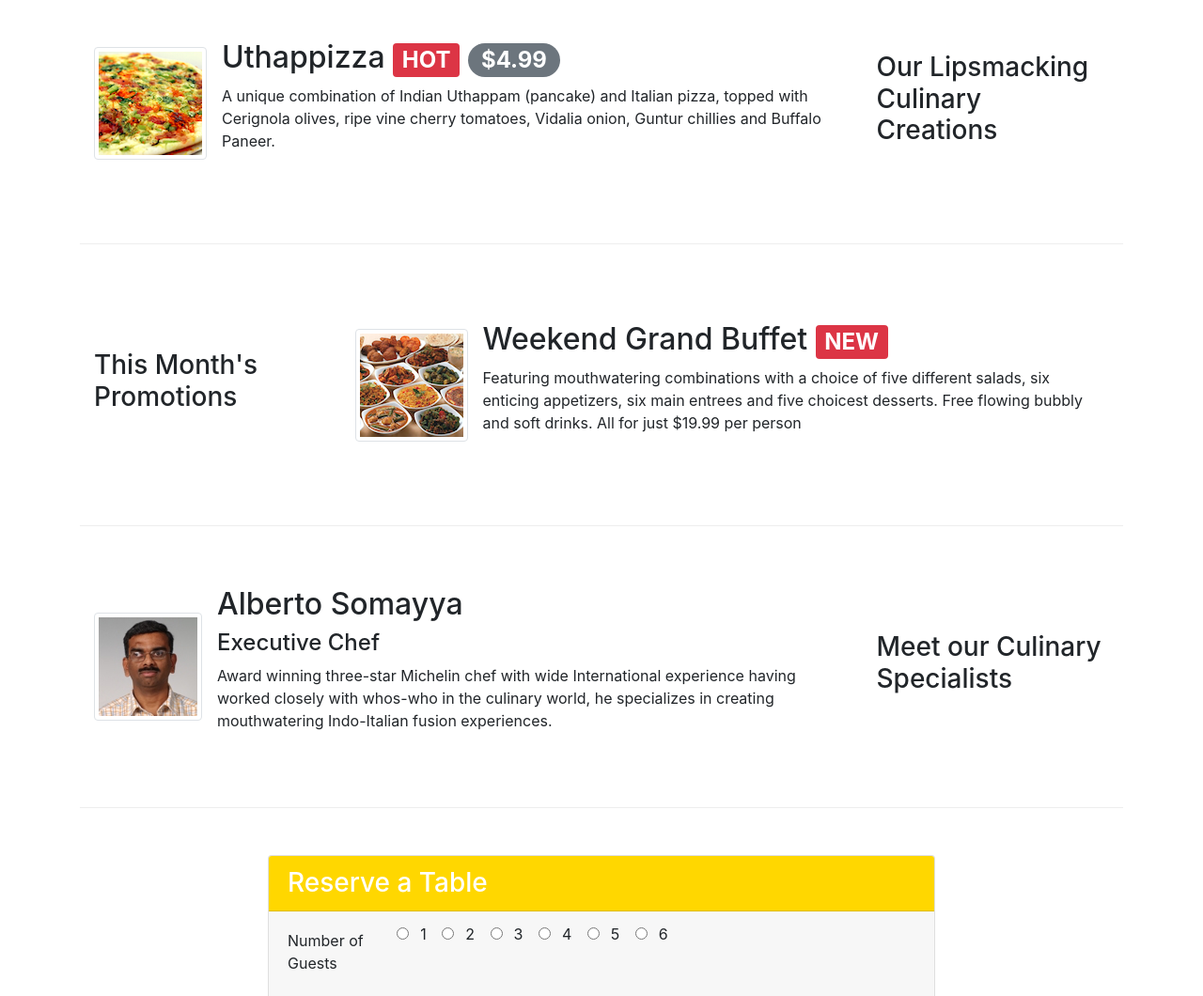
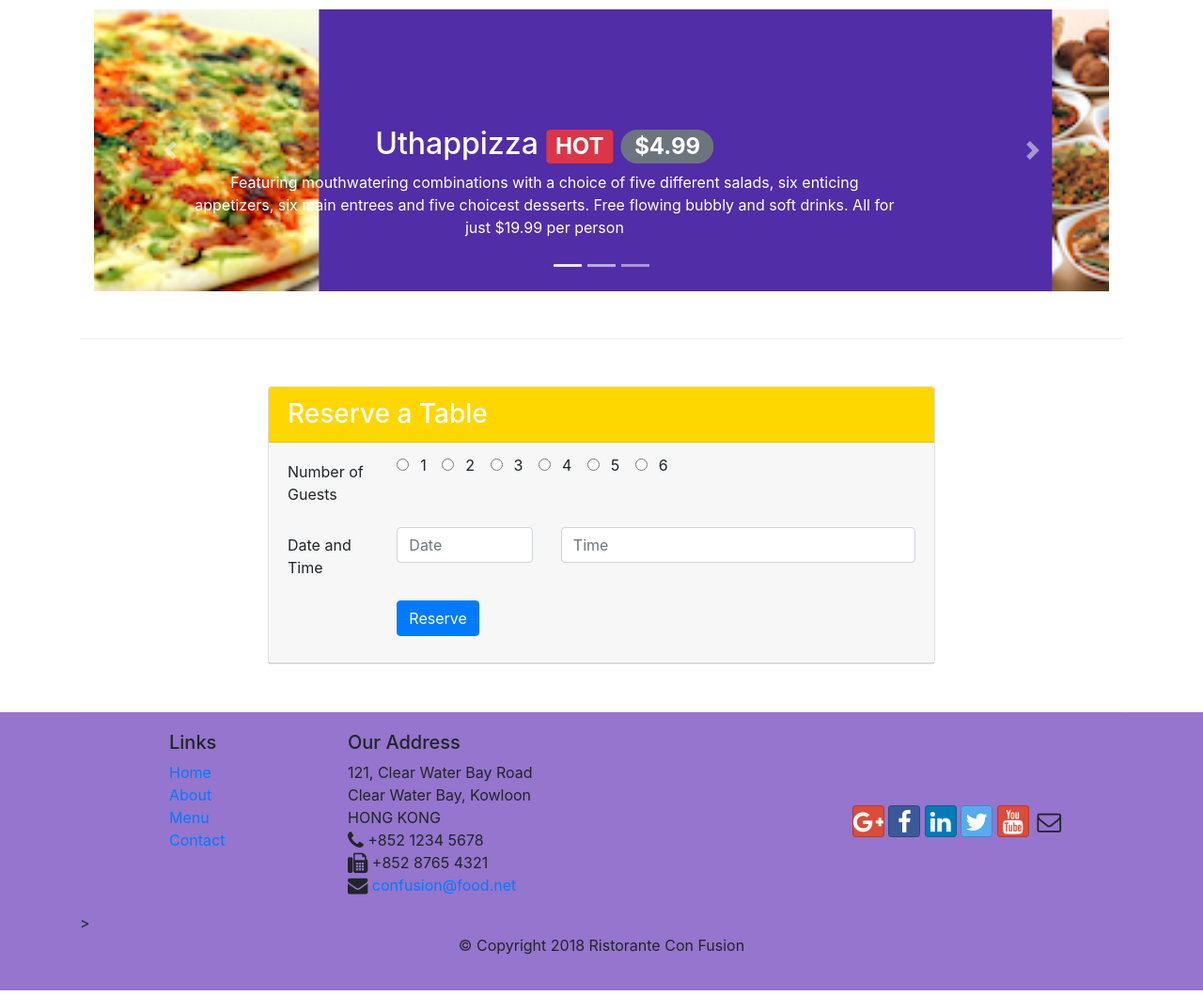
Before and after one commit to americussmile/nodejs_coursera, a website: page Bootstrap4/conFusion/index.html in a window 1280 px wide. Shown: the part 440-1500 px from the top of the page at 94% size. Drawn offline with nearby package versions, Linux system fonts and the light colour scheme.

Commit message:
carousel

```diff
--- a/Bootstrap4/conFusion/css/styles.css
+++ b/Bootstrap4/conFusion/css/styles.css
@@ -50,3 +50,18 @@ btn-sm{
     background: #FFD700;
 
 }
+
+.carousel {
+    background:#512DA8;
+}
+
+.carousel-item {
+  height: 300px;
+}
+
+.carousel-item img {
+    position: absolute;
+    top: 0;
+    left: 0;
+    min-height: 300px;
+}
--- a/Bootstrap4/conFusion/index.html
+++ b/Bootstrap4/conFusion/index.html
@@ -108,64 +108,68 @@
         </a> us to reserve for more than six guests
     </div>
     <div class="container">
-        <div class="row row-content align-items-center">
-            <div class="col-12 col-sm-4 order-sm-last col-md-3">
-                <h3>Our Lipsmacking Culinary Creations</h3>
-            </div>
-            <div class="col col-sm order-sm-first col-md">
-                <div class="media">
-                    <img class="d-flex mr-3 img-thumbnail align-self-center"
+        <div class="row row-content">
+            <div class="col">
+                <div id="mycarousel" class="carousel slide" data-ride="carousel">
+                    <div class="carousel-inner" role="listbox">
+                        <div class="carousel-item active">
+                            <img class="d-block img-fluid"
                             src="img/uthappizza.png" alt="uthappizza">
-                    <div class="media-body">
-                        <h2 class="mt-0 media-heading">
+                            <div class="carousel-caption d-none d-md-block">
+                                <h2>
                                     Uthappizza
                                     <span class="badge badge-danger">HOT</span>
                                     <span class="badge badge-pill badge-secondary">$4.99</span>
                                 </h2>
-                        <p>A unique combination of Indian Uthappam (pancake) and Italian pizza, topped with Cerignola olives, ripe vine cherry tomatoes, Vidalia onion, Guntur chillies and Buffalo Paneer.</p>
-                    </div>
-                </div>
+                                <p>Featuring mouthwatering combinations with a
+                                    choice of five different salads, six enticing appetizers,
+                                    six main entrees and five choicest desserts.
+                                    Free flowing bubbly and soft drinks.
+                                    All for just $19.99 per person
+                                </p>
                             </div>
                         </div>
 
-
-        <div class="row row-content align-items-center">
-            <div class="col-12 col-sm-4 col-md-3">
-                <h3>This Month's Promotions</h3>
-            </div>
-            <div class="col col-sm col-md">
-                <div class="media">
-                    <img class="d-flex mr-3 img-thumbnail align-self-center"
+                        <div class="carousel-item">
+                            <img class="d-block img-fluid"
                             src="img/buffet.png" alt="Buffet">
-                    <div class="media-body">
-                        <h2 class="mt-0 media-heading">Weekend Grand Buffet
+                            <div class="carousel-caption d-none d-md-block">
+                                <h2>Weekend Grand Buffet
                                         <span class="badge badge-danger">NEW</span>
                                 </h2>
                                 <p>Featuring mouthwatering combinations with a
                                     choice of five different salads, six enticing appetizers,
                                     six main entrees and five choicest desserts.
                                     Free flowing bubbly and soft drinks.
-                            All for just $19.99 per person </p>
-                    </div>
-                </div>
+                                    All for just $19.99 per person
+                                </p>
                             </div>
                         </div>
 
-        <div class="row row-content align-items-center">
-            <div class="col-12 col-sm-4 order-sm-last col-md-3">
-                <h3>Meet our Culinary Specialists</h3>
-            </div>
-            <div class="col col-sm order-sm-first col-md">
-                <div class="media">
-                    <img class="d-flex mr-3 img-thumbnail align-self-center"
+                        <div class="carousel-item">
+                            <img class="d-block img-fluid"
                             src="img/alberto.png" alt="Alberty Somayya">
-                    <div class="media-body">
-                            <h2 class="mt-0">Alberto Somayya</h2>
+                            <div class="carousel-caption d-none d-md-block">
+                                <h2>Alberto Somayya</h2>
                                 <h4>Executive Chef</h4>
                                 <p>Award winning three-star Michelin chef with wide International
                                     experience having worked closely with whos-who in
                                     the culinary world, he specializes in creating
                                     mouthwatering Indo-Italian fusion experiences. </p>
+                            </div>
+                        </div>
+                        <ol class="carousel-indicators">
+                            <li data-target="#mycarousel" data-slide-to="0" class="active"></li>
+                            <li data-target="#mycarousel" data-slide-to="1"></li>
+                            <li data-target="#mycarousel" data-slide-to="2"></li>
+                        </ol>
+                        <a class="carousel-control-prev" href="#mycarousel" role="button"
+                        data-slide="prev">
+                            <span class="carousel-control-prev-icon"></span>
+                        </a>
+                        <a class="carousel-control-next" href="#mycarousel" role="button" data-slide="next">
+                            <span class="carousel-control-next-icon"></span>
+                        </a>
                     </div>
                 </div>
             </div>
```
Lines whose indentation alone changed are shown as unchanged.
